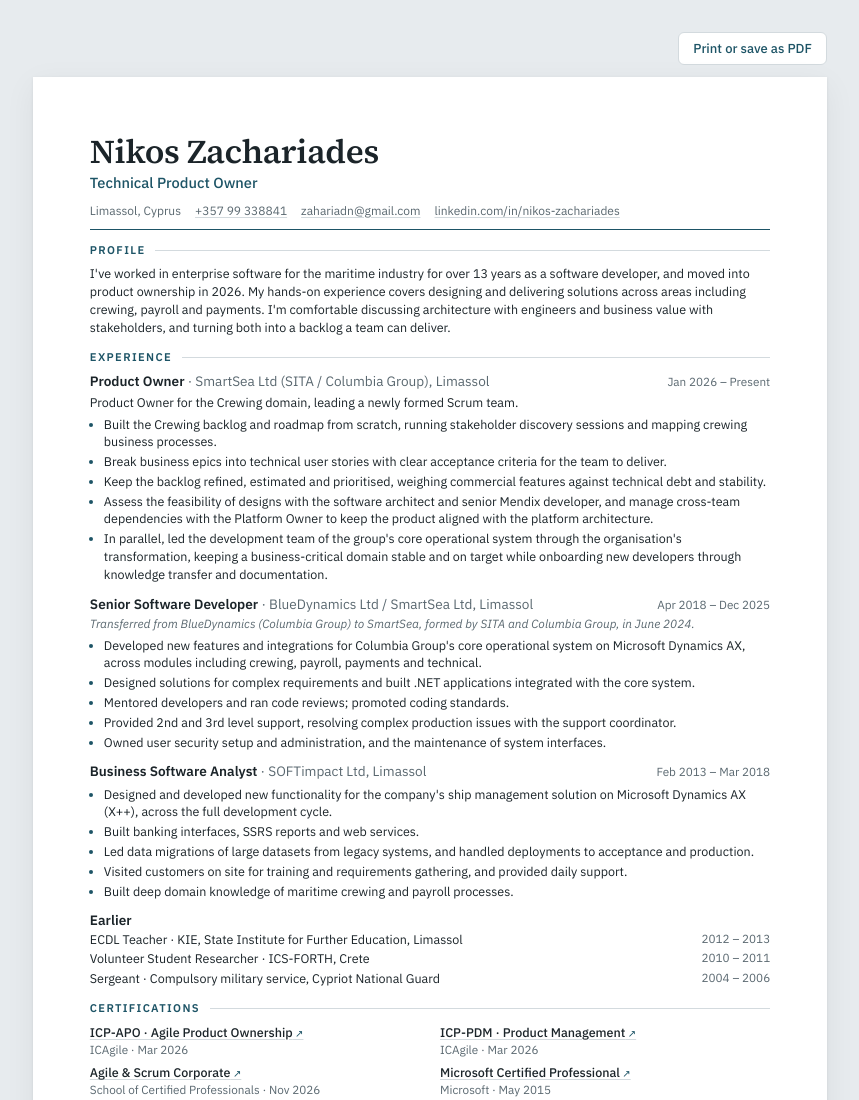
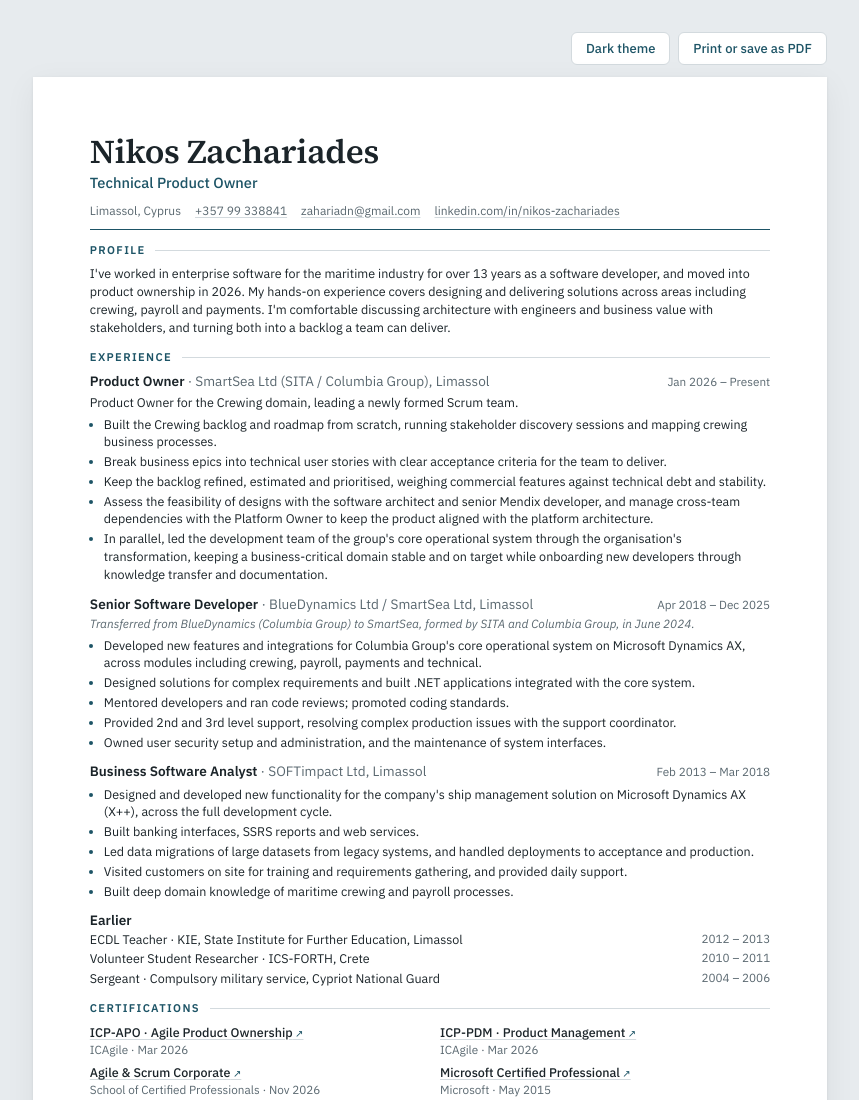
Before and after one commit to zahariadn/zahariadn.github.io, a plain HTML site: page index.html in a window 1280 px wide. Shown: the top 1100 px of the page, without its empty margins (210-1069 px from the left). Drawn offline with Linux system fonts and the light colour scheme.

Commit message:
Add light/dark theme switch
Co-Authored-By: Claude Opus 5.5 <noreply@anthropic.com>

```diff
--- a/index.html
+++ b/index.html
@@ -4,6 +4,9 @@
 <meta charset="utf-8">
 <meta name="viewport" content="width=device-width, initial-scale=1, viewport-fit=cover">
 <title>Nikos Zachariades · Technical Product Owner</title>
+<script>
+try { var t = localStorage.getItem('theme'); if (t === 'light' || t === 'dark') document.documentElement.dataset.theme = t; } catch (e) {}
+</script>
 <meta name="description" content="CV of Nikos Zachariades, Technical Product Owner with over 13 years in enterprise software for the maritime industry.">
 <link rel="preconnect" href="https://fonts.googleapis.com">
 <link rel="preconnect" href="https://fonts.gstatic.com" crossorigin>
@@ -150,7 +153,7 @@ blockquote.appraisal cite { font-style: normal; font-size: 8.2pt; white-space: n
 }
 
 /* Website toolbar and certificate links */
-.toolbar { max-width: 210mm; margin: 0 auto 12px; display: flex; justify-content: flex-end; }
+.toolbar { max-width: 210mm; margin: 0 auto 12px; display: flex; justify-content: flex-end; gap: 8px; flex-wrap: wrap; }
 .toolbar button {
   font: 500 13px/1 var(--font-body); color: var(--accent); background: var(--paper);
   border: 1px solid var(--rule); border-radius: 6px; padding: 9px 14px; cursor: pointer;
@@ -163,7 +166,7 @@ blockquote.appraisal cite { font-style: normal; font-size: 8.2pt; white-space: n
 </style>
 </head>
 <body>
-<div class="toolbar"><button type="button" id="print">Print or save as PDF</button></div>
+<div class="toolbar"><button type="button" id="theme" aria-label="Switch colour theme">Dark theme</button><button type="button" id="print">Print or save as PDF</button></div>
 
 <main class="sheet" id="sheet">
   <header class="cv-head">
@@ -288,6 +291,23 @@ blockquote.appraisal cite { font-style: normal; font-size: 8.2pt; white-space: n
 
 <script>
 document.getElementById('print').addEventListener('click', function () { window.print(); });
+
+// Light / dark switch: first visit follows the system setting, then the visitor's choice is remembered.
+(function () {
+  const root = document.documentElement;
+  const btn = document.getElementById('theme');
+  const system = window.matchMedia('(prefers-color-scheme: dark)');
+  const current = () => root.dataset.theme || (system.matches ? 'dark' : 'light');
+  const label = () => { btn.textContent = current() === 'dark' ? 'Light theme' : 'Dark theme'; };
+  btn.addEventListener('click', function () {
+    const next = current() === 'dark' ? 'light' : 'dark';
+    root.dataset.theme = next;
+    try { localStorage.setItem('theme', next); } catch (e) {}
+    label();
+  });
+  system.addEventListener('change', label);
+  label();
+})();
 // Contact details are stored reversed and assembled here, so simple scrapers reading the HTML don't find them.
 document.querySelectorAll('.obf').forEach(function (el) {
   const value = el.dataset.v.split('').reverse().join('');
```
